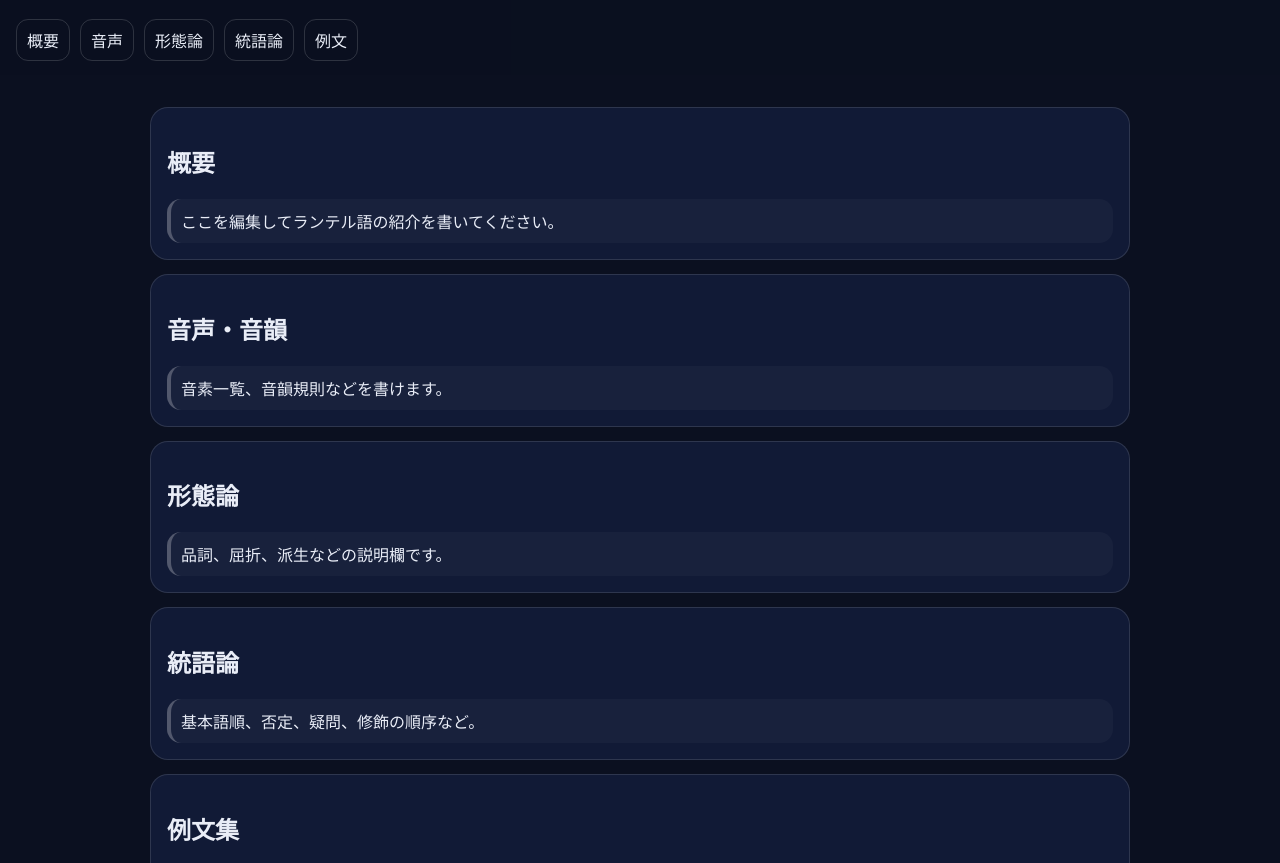
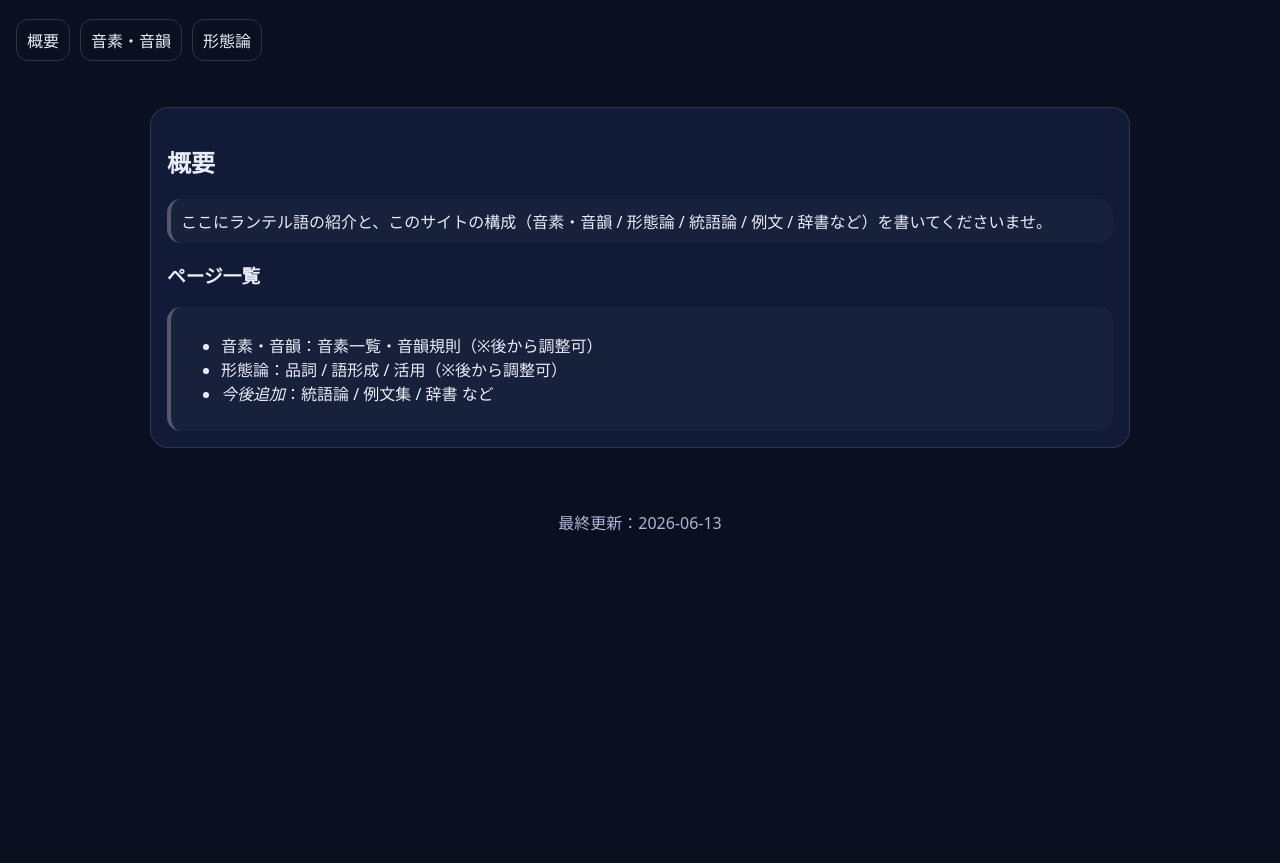
Before and after one commit to Ranteliye/Ranteliye-grammar, a plain HTML site: page index.html in a window 1280 px wide. Shown: the part 84-947 px from the top of the page. After the commit the page ends 800 px from the top, so only its background shows below. Drawn offline with Linux system fonts and the light colour scheme.

Commit message:
Update index.html

```diff
--- a/index.html
+++ b/index.html
@@ -10,11 +10,9 @@
   <header class="site-header">
     <h1>ランテル語 文法解説</h1>
     <nav class="nav">
-    <a href="#overview">概要</a>
-    <a href="#phonology">音声</a>
-    <a href="#morphology">形態論</a>
-    <a href="#syntax">統語論</a>
-    <a href="#examples">例文</a>
+      <a href="index.html#overview">概要</a>
+      <a href="phonology.html">音素・音韻</a>
+      <a href="morphology.html">形態論</a>
     </nav>
   </header>
 
@@ -22,39 +20,22 @@
     <section id="overview" class="card">
       <h2>概要</h2>
       <div class="editable">
-      ここを編集してランテル語の紹介を書いてください。
+        ここにランテル語の紹介と、このサイトの構成（音素・音韻 / 形態論 / 統語論 / 例文 / 辞書など）を書いてくださいませ。
       </div>
-  </section>
 
-  <section id="phonology" class="card">
-    <h2>音声・音韻</h2>
+      <h3>ページ一覧</h3>
       <div class="editable">
-      音素一覧、音韻規則などを書けます。
-    </div>
-  </section>
-
-  <section id="morphology" class="card">
-    <h2>形態論</h2>
-    <div class="editable">
-      品詞、屈折、派生などの説明欄です。
-    </div>
-  </section>
-
-  <section id="syntax" class="card">
-    <h2>統語論</h2>
-    <div class="editable">
-      基本語順、否定、疑問、修飾の順序など。
-    </div>
-  </section>
-
-  <section id="examples" class="card">
-    <h2>例文集</h2>
-    <div class="editable">
-      <p class="example">例：ランテル語 ... / 日本語 ...</p>
+        <ul>
+          <li><a href="phonology.html">音素・音韻</a>：音素一覧・音韻規則（※後から調整可）</li>
+          <li><a href="morphology.html">形態論</a>：品詞 / 語形成 / 活用（※後から調整可）</li>
+          <li><em>今後追加</em>：統語論 / 例文集 / 辞書 など</li>
+        </ul>
       </div>
     </section>
   </main>
 
-<footer class="site-footer">最終更新：YYYY-MM-DD</footer>
+  <footer class="site-footer">
+    最終更新：2026-06-13
+  </footer>
 </body>
 </html>
```
Lines whose indentation alone changed are shown as unchanged.
